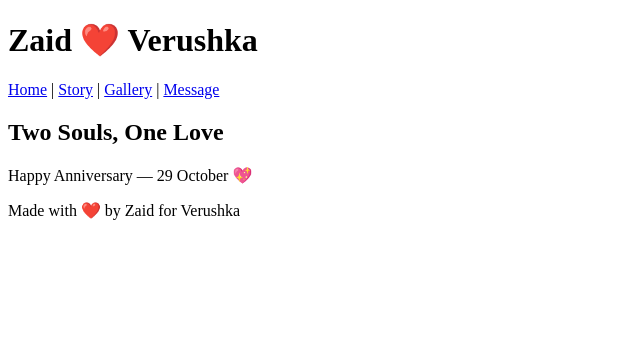
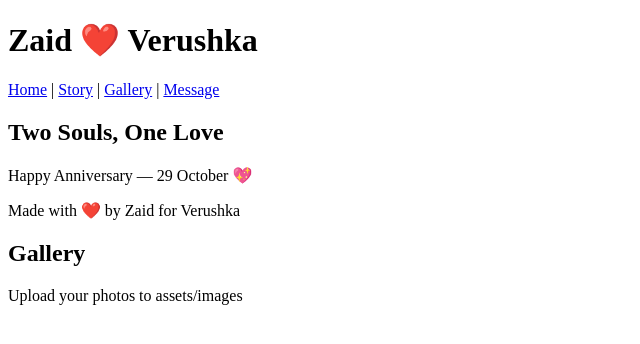
Before and after one commit to zaidnaveedm-ctrl/Happy-anniversary-jaan-, a plain HTML site: page index.html in a window 1280 px wide. Shown: the whole page, without its empty margins (0-640 px from the left). Drawn offline with Linux system fonts and the light colour scheme.

Commit message:
Update index.html

```diff
--- a/index.html
+++ b/index.html
@@ -11,5 +11,6 @@
   <header><h1>Zaid ❤️ Verushka</h1><nav><a href='index.html'>Home</a> | <a href='story.html'>Story</a> | <a href='gallery.html'>Gallery</a> | <a href='message.html'>Message</a></nav></header>
   <main><h2>Two Souls, One Love</h2><p>Happy Anniversary — 29 October 💖</p></main>
   <footer><p>Made with ❤️ by Zaid for Verushka</p></footer>
+  <!doctype html><html><head><meta charset='utf-8'><meta name='viewport' content='width=device-width,initial-scale=1'><title>Gallery</title><link rel='stylesheet' href='css/styles.css'></head><body><h2>Gallery</h2><p>Upload your photos to assets/images</p></body></html>
 </body>
 </html>
```
